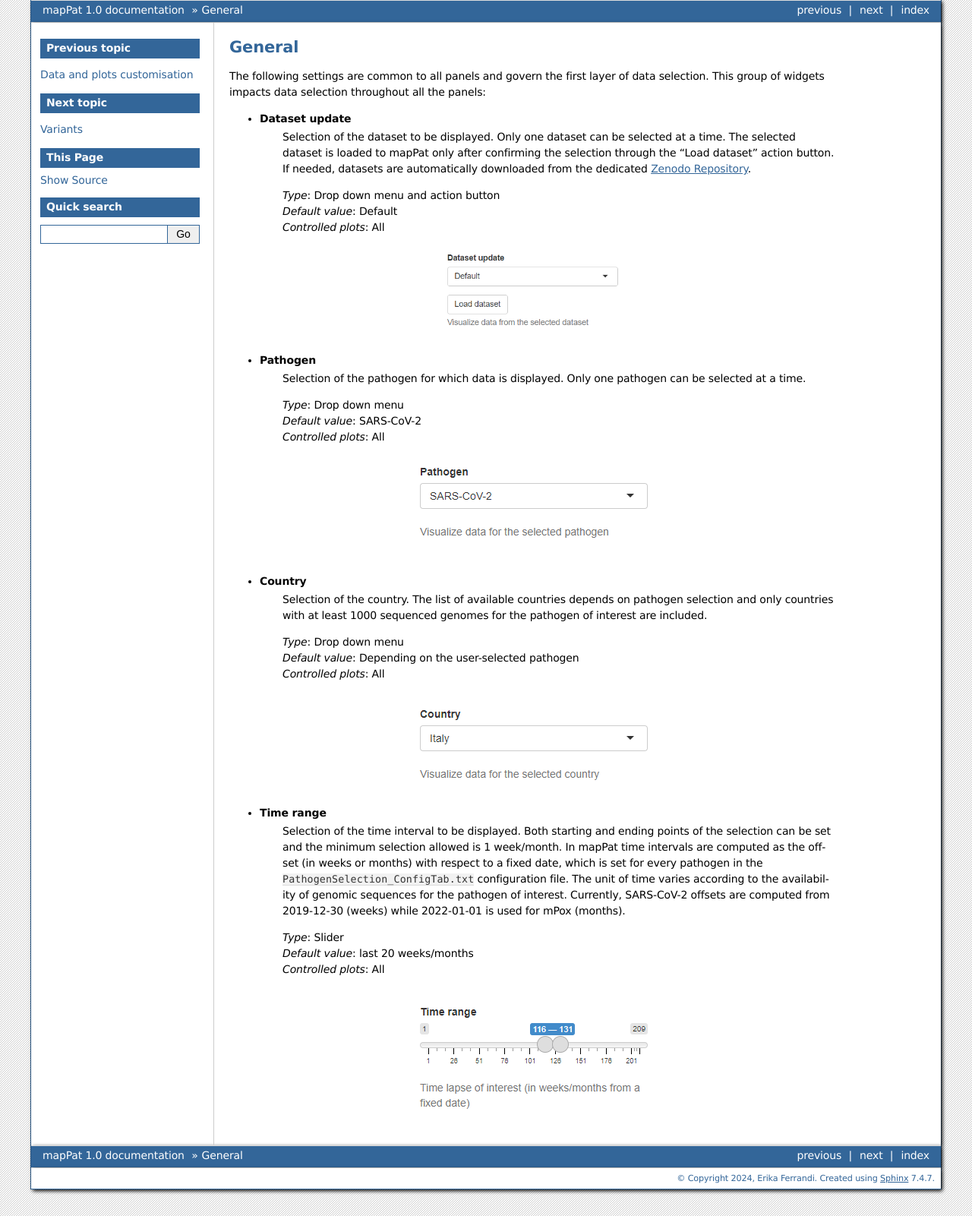
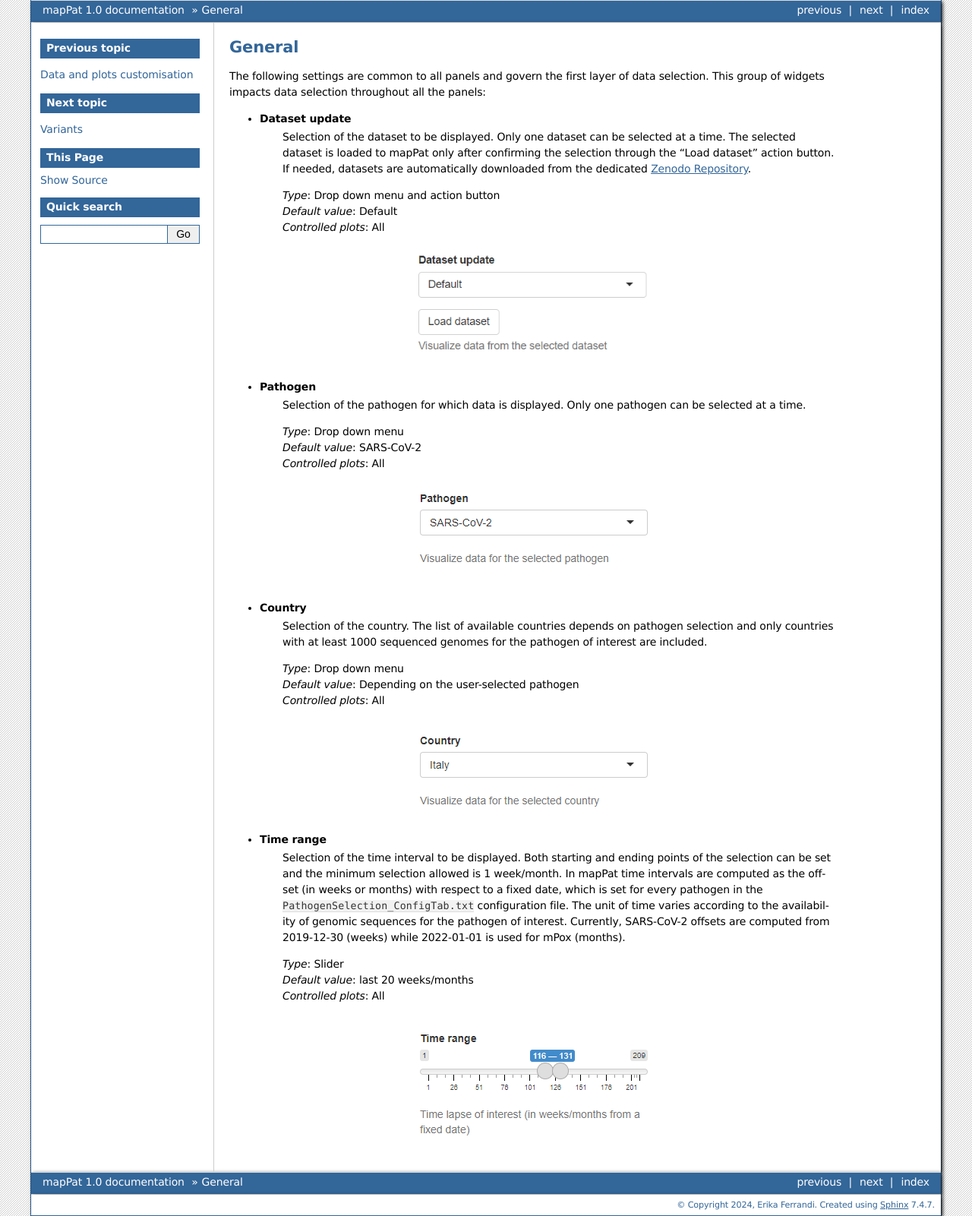
Before and after one commit to F3rika/mapPat, a Sphinx documentation site: the page built from docs/source/widgGen.rst, in a window 1280 px wide. Shown: the whole page at 76% size. Built offline with Sphinx 7.4.7, drawn with Linux system fonts in a browser that asks for light colours.

Commit message:
Update widgGen.rst

```diff
--- a/docs/source/widgGen.rst
+++ b/docs/source/widgGen.rst
@@ -11,7 +11,7 @@ The following settings are common to all panels and govern the first layer of da
 	| *Controlled plots*: All
 
 .. figure:: _static/GenDatasetSel.png
-   :scale: 60%
+   :scale: 80%
    :align: center
 
 + **Pathogen**
```
